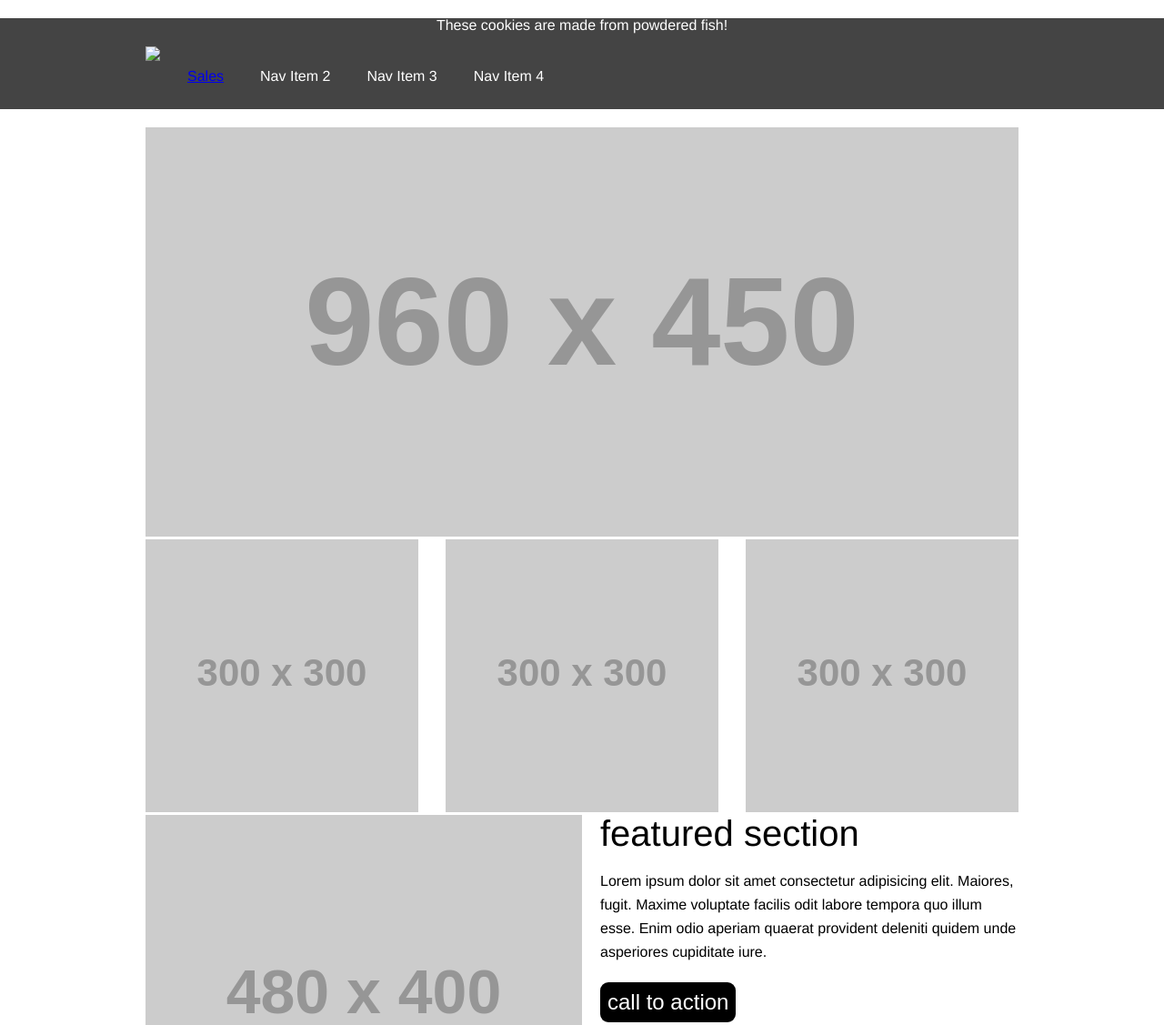
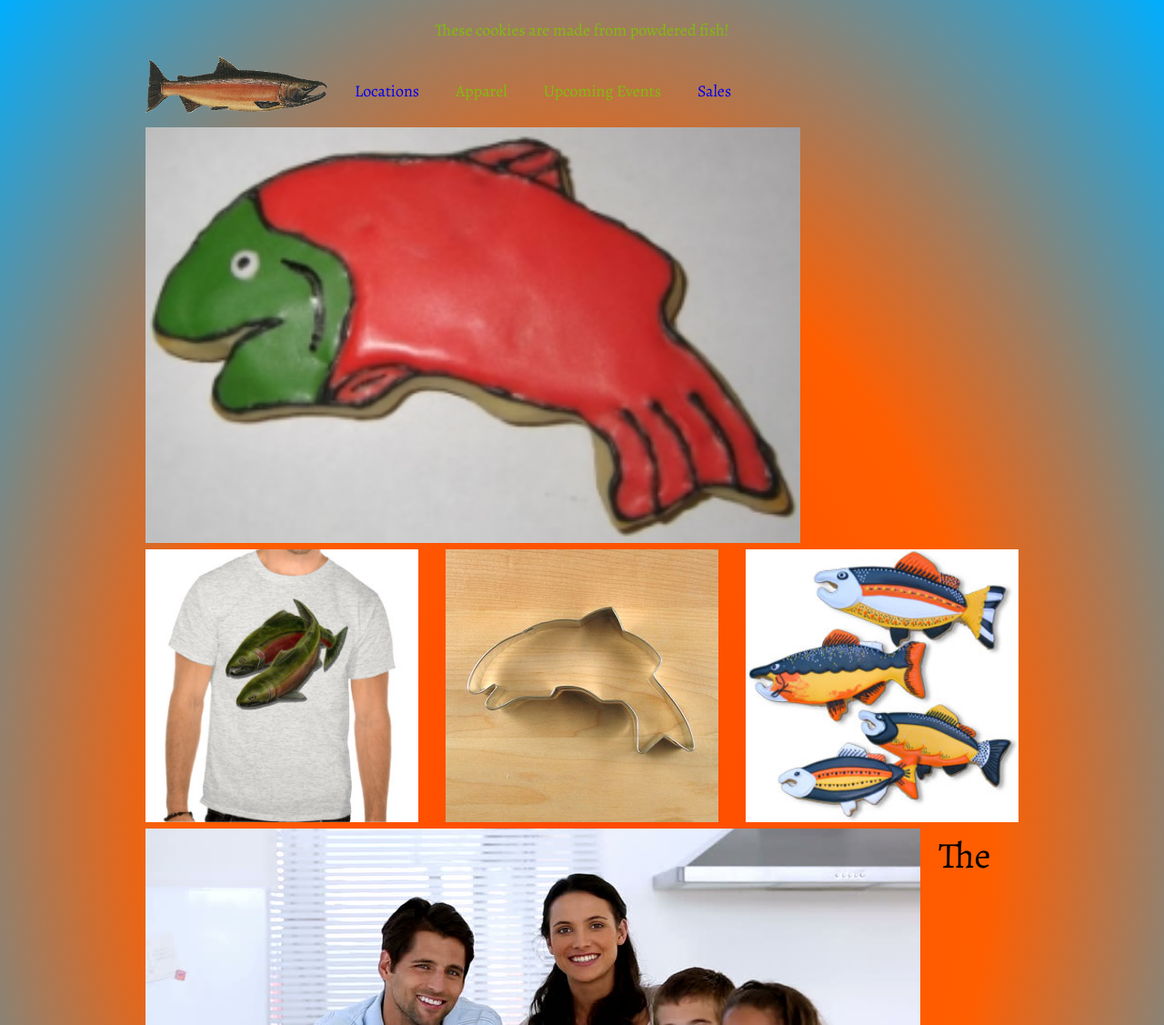
Before and after one commit to Smarf/salmon-cookies, a plain HTML site: page index.html in a window 1280 px wide. Shown: the top 1127 px of the page at 91% size. Drawn offline with nearby package versions, Linux system fonts and the light colour scheme; placeholder pictures from the web are drawn by us.

Commit message:
got the images to display with liveserver! Went nuts on CSS after that.

```diff
--- a/css/style.css
+++ b/css/style.css
@@ -1,15 +1,20 @@
 body {
-  font-family: helvetica;
+  font-family: 'Alegreya', helvetica, serif;
+  background: radial-gradient( rgb(255, 72, 0), rgb(255, 94, 0), rgb(0, 174, 255));
+  line-height: 1.5;
 }
 
 header {
-  background: #444;
+  font-weight: 400;
+  font-size: 18px;
+  /* background: #444; */
   height: 100px;
+  /* background: radial-gradient( rgb(255, 72, 0), rgb(255, 94, 0), rgb(0, 174, 255)); */
 }
 
 h1 {
   text-align: center;
-  color: #FFF;
+  color: rgb(127, 189, 12);
   margin-top: 20px;
 }
 
@@ -22,6 +27,9 @@ h1 {
   float: left;
   margin-top: 15px;
   margin-right: 30px;
+  width: 200px;
+  height: auto;
+  object-fit: contain;
 }
 
 .header-inner li {
@@ -70,6 +78,36 @@ main section button {
 
 footer {
   height: 200px;
-  background: #888;
+  /* background: #888; */
+  background-image: url("/assets/chinook.jpg");
+  /* background-size: cover; */
   clear: both;
+  background-repeat: round;
+  opacity: 0.5;
+  filter: alpha(opacity=50);
 }
+
+a:hover, a:link, a:active {
+  text-decoration: none;
+}
+
+/* a:active  {
+  color: rgb(127, 189, 12);
+  text-decoration: none;
+} */
+
+a:visited {
+  color: rgb(127, 189, 12);
+}
+
+/* Image formatting */
+
+.hero {
+  width: 720px;
+  height: auto;
+}
+
+.medium-fish-pics {
+  width: 300px;
+  height: 300px;
+}
--- a/index.html
+++ b/index.html
@@ -5,38 +5,38 @@
     <head>
         <link rel="stylesheet" href="css/reset.css">
         <link rel="stylesheet" href="css/style.css">
+        <link href="https://fonts.googleapis.com/css?family=Alegreya" rel="stylesheet">
         <title>Salmon Cookies!</title>
         <h1>These cookies are made from powdered fish!</h1>
         </head>
   <section class="header-inner">
-    <img src=
-    <img src="http://placehold.it/200x70">
+    <img src="assets/salmon.png" alt="Salmon" class="salmon-pic">
 
     <nav>
       <ul>
+        <li><a href="locations.html">Locations</a></li>
+        <li><a href="">Apparel</a></li>
+        <li><a href="">Upcoming Events</a></li>
         <li><a href="sales.html">Sales</a></li>
-        <li>Nav Item 2</li>
-        <li>Nav Item 3</li>
-        <li>Nav Item 4</li>
       </ul>
     </nav>
   </section>
 </header>
 
 <main>
-  <img class="hero" src="http://placehold.it/960x450">
+  <img class="hero" src="/assets/frosted-cookie.jpg">
 
   <ul>
-    <li><img src="http://placehold.it/300x300"></li>
-    <li><img src="http://placehold.it/300x300"></li>
-    <li><img src="http://placehold.it/300x300"></li>
+    <li><img src="/assets/shirt.jpg" class="medium-fish-pics"></li>
+    <li><img src="assets/cutter.jpeg" class="medium-fish-pics"></li>
+    <li><img src="assets/fish.jpg" class="medium-fish-pics"></li>
   </ul>
 
   <section>
-    <img src="http://placehold.it/480x400">
-    <h2>featured section</h2>
+    <img src="assets/family.jpg" class="family-pic">
+    <h2>The Miraculous Fusion of Cookies and Fish</h2>
     <p>Lorem ipsum dolor sit amet consectetur adipisicing elit. Maiores, fugit. Maxime voluptate facilis odit labore tempora quo illum esse. Enim odio aperiam quaerat provident deleniti quidem unde asperiores cupiditate iure.</p>
-    <button>call to action</button>
+    <button>Order Fish Cookies NOW!</button>
   </section>
 </main>
 
```
Also changed, not shown: locations.html (added).
